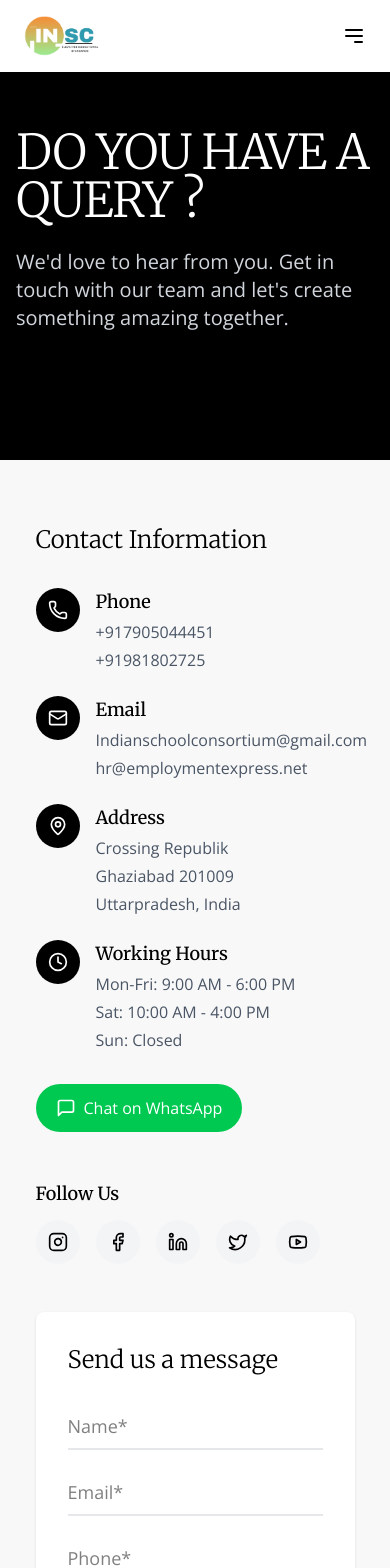
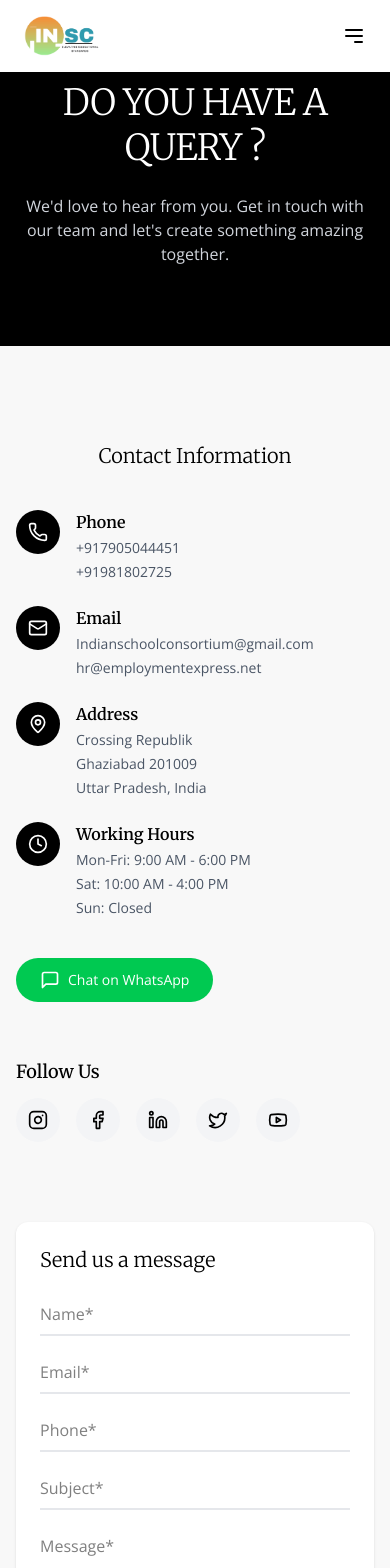
Before and after one commit to deepakshah23/INSC-WEBSITE, a React (Vite) app: page /contact in a window 390 px wide. Shown: the top 1568 px of the page. Built offline with nearby package versions, Linux system fonts and the light colour scheme.

Commit message:
fixed responsivness of contact page

```diff
--- a/src/components/contact/contact-form.jsx
+++ b/src/components/contact/contact-form.jsx
@@ -3,7 +3,6 @@ import { motion } from "framer-motion";
 import { Send, Loader2 } from "lucide-react";
 import { z } from "zod";
 
-// Form validation schema
 const formSchema = z.object({
   name: z.string().min(2, { message: "Name must be at least 2 characters" }),
   email: z.string().email({ message: "Please enter a valid email address" }),
@@ -33,7 +32,6 @@ export default function ContactForm() {
     const { name, value } = e.target;
     setFormData((prev) => ({ ...prev, [name]: value }));
 
-    // Clear error when user starts typing
     if (errors[name]) {
       setErrors((prev) => ({ ...prev, [name]: undefined }));
     }
@@ -42,7 +40,6 @@ export default function ContactForm() {
   const handleSubmit = async (e) => {
     e.preventDefault();
 
-    // Validate form
     try {
       formSchema.parse(formData);
       setErrors({});
@@ -59,14 +56,10 @@ export default function ContactForm() {
       }
     }
 
-    // Submit form
     setIsSubmitting(true);
 
     try {
-      // Simulate API call
       await new Promise((resolve) => setTimeout(resolve, 1500));
-
-      // Success
       setSubmitStatus("success");
       setFormData({
         name: "",
@@ -76,14 +69,12 @@ export default function ContactForm() {
         message: "",
       });
 
-      // Reset after 3 seconds
       setTimeout(() => {
         setSubmitStatus("idle");
       }, 3000);
     } catch (error) {
       setSubmitStatus("error");
 
-      // Reset after 3 seconds
       setTimeout(() => {
         setSubmitStatus("idle");
       }, 3000);
@@ -97,15 +88,15 @@ export default function ContactForm() {
       initial={{ opacity: 0, y: 20 }}
       animate={{ opacity: 1, y: 0 }}
       transition={{ duration: 0.6, delay: 0.2 }}
-      className="bg-white p-8 md:p-10 rounded-lg shadow-sm"
+      className="bg-white p-6 sm:p-8 md:p-10 rounded-xl shadow-sm"
     >
-      <h2 className="text-2xl md:text-3xl font-light mb-8">
+      <h2 className="text-xl sm:text-2xl md:text-3xl font-light mb-6 sm:mb-8">
         Send us a message
       </h2>
 
-      <form onSubmit={handleSubmit} className="space-y-6">
+      <form onSubmit={handleSubmit} className="space-y-5 sm:space-y-6">
         {["name", "email", "phone", "subject", "message"].map((field) => (
-          <div className="space-y-2" key={field}>
+          <div className="space-y-1 sm:space-y-2" key={field}>
             <div className="relative">
               {field === "message" ? (
                 <textarea
@@ -120,7 +111,7 @@ export default function ContactForm() {
                     errors[field]
                       ? "border-red-500"
                       : "border-gray-200 focus:border-green-500"
-                  } pb-2 pt-1 outline-none transition-colors text-lg resize-none`}
+                  } pb-2 pt-1 outline-none transition-colors text-base sm:text-lg resize-none`}
                 />
               ) : (
                 <input
@@ -141,7 +132,7 @@ export default function ContactForm() {
                     errors[field]
                       ? "border-red-500"
                       : "border-gray-200 focus:border-green-500"
-                  } pb-2 pt-1 outline-none transition-colors text-lg`}
+                  } pb-2 pt-1 outline-none transition-colors text-base sm:text-lg`}
                 />
               )}
               <motion.div
@@ -157,12 +148,11 @@ export default function ContactForm() {
           </div>
         ))}
 
-        {/* Submit Button */}
         <div className="pt-4">
           <motion.button
             type="submit"
             disabled={isSubmitting}
-            className={`relative w-full md:w-auto px-8 py-3 text-white font-medium rounded-md overflow-hidden ${
+            className={`relative w-full sm:w-auto px-6 sm:px-8 py-3 text-white font-medium rounded-md overflow-hidden ${
               isSubmitting ? "bg-gray-400" : "bg-black hover:bg-gray-800"
             } transition-colors duration-300 flex items-center justify-center`}
             whileHover={{ scale: 1.02 }}
@@ -182,7 +172,7 @@ export default function ContactForm() {
 
             {submitStatus !== "idle" && (
               <motion.div
-                className={`absolute inset-0 flex items-center justify-center ${
+                className={`absolute inset-0 flex items-center justify-center text-white font-semibold ${
                   submitStatus === "success" ? "bg-green-500" : "bg-red-500"
                 }`}
                 initial={{ x: "-100%" }}
--- a/src/components/contact/contact-info.jsx
+++ b/src/components/contact/contact-info.jsx
@@ -1,5 +1,3 @@
-"use client";
-
 import { motion } from "framer-motion";
 import {
   Phone,
@@ -32,7 +30,11 @@ export default function ContactInfo() {
     {
       icon: MapPin,
       title: "Address",
-      details: ["Crossing Republik", "Ghaziabad 201009", "Uttarpradesh, India"],
+      details: [
+        "Crossing Republik",
+        "Ghaziabad 201009",
+        "Uttar Pradesh, India",
+      ],
       delay: 0.3,
     },
     {
@@ -60,9 +62,11 @@ export default function ContactInfo() {
       initial={{ opacity: 0, y: 20 }}
       animate={{ opacity: 1, y: 0 }}
       transition={{ duration: 0.6 }}
-      className="space-y-8"
+      className="max-w-3xl mx-auto  sm:px-1 md:px-10 py-8 space-y-10"
     >
-      <h2 className="text-2xl md:text-3xl font-light">Contact Information</h2>
+      <h2 className="text-xl sm:text-2xl md:text-3xl font-light text-center">
+        Contact Information
+      </h2>
 
       <div className="space-y-6">
         {contactItems.map(({ icon: Icon, title, details, delay }, index) => (
@@ -73,12 +77,14 @@ export default function ContactInfo() {
             transition={{ duration: 0.5, delay }}
             className="flex items-start space-x-4"
           >
-            <div className="bg-black text-white p-3 rounded-full">
+            <div className="shrink-0 bg-black text-white p-3 rounded-full">
               <Icon className="h-5 w-5" />
             </div>
             <div>
-              <h3 className="text-lg font-medium mb-1">{title}</h3>
-              <div className="space-y-1 text-gray-600">
+              <h3 className="text-base sm:text-lg font-semibold mb-1">
+                {title}
+              </h3>
+              <div className="space-y-1 text-gray-600 text-sm break-words">
                 {details.map((detail, i) => (
                   <p key={i}>{detail}</p>
                 ))}
@@ -87,31 +93,34 @@ export default function ContactInfo() {
           </motion.div>
         ))}
       </div>
+
       <motion.div
         initial={{ opacity: 0, y: 20 }}
         animate={{ opacity: 1, y: 0 }}
         transition={{ duration: 0.5, delay: 0.5 }}
         whileHover={{ scale: 1.03 }}
         whileTap={{ scale: 0.97 }}
+        className="text-start"
       >
         <Link
-          href="https://wa.me/15551234567"
+          to="https://wa.me/15551234567"
           target="_blank"
           rel="noopener noreferrer"
-          className="inline-flex items-center bg-green-500 text-white px-5 py-3 rounded-full"
+          className="inline-flex items-center bg-green-500 hover:bg-green-600 transition-colors text-white px-6 py-3 rounded-full text-sm sm:text-base"
         >
           <MessageSquare className="h-5 w-5 mr-2" />
           <span>Chat on WhatsApp</span>
         </Link>
       </motion.div>
+
       <motion.div
         initial={{ opacity: 0 }}
         animate={{ opacity: 1 }}
         transition={{ duration: 0.5, delay: 0.6 }}
-        className="pt-4"
+        className="pt-4 text-start"
       >
         <h3 className="text-lg font-medium mb-3">Follow Us</h3>
-        <div className="flex space-x-4">
+        <div className="flex justify-start flex-wrap gap-4">
           {socialLinks.map(({ href, icon: Icon, label }) => (
             <motion.a
               key={label}
--- a/src/pages/ContactPage.jsx
+++ b/src/pages/ContactPage.jsx
@@ -3,34 +3,37 @@ import ContactInfo from "../components/contact/contact-info";
 
 export default function ContactPage() {
   return (
-    <main className="flex mb-10 min-h-screen flex-col bg-[#f8f8f8]">
-      <div className=" flex-grow">
-        <div className="relative bg-black text-white py-32 mb-16">
+    <main className="flex flex-col min-h-screen bg-[#f8f8f8] w-full">
+      {/* Hero Section */}
+      <section className="relative bg-black text-white py-20 sm:py-24 md:py-32 mb-16">
         <div className="absolute inset-0 bg-gradient-to-r from-black via-black to-black/80 z-0"></div>
-          <div className="container mx-auto px-4 md:px-6 lg:px-8 relative z-10">
-            <div className="max-w-5xl mx-auto">
-              <h1 className="text-5xl md:text-7xl font-light tracking-tight mb-6">
+        <div className="relative z-10 container mx-auto px-4 sm:px-6 lg:px-8">
+          <div className="max-w-5xl mx-auto text-center lg:text-left">
+            <h1 className="text-4xl sm:text-5xl md:text-6xl lg:text-7xl font-light tracking-tight mb-6 leading-tight">
               DO YOU HAVE A <span className="block md:inline">QUERY ?</span>
             </h1>
-              <p className="text-xl md:text-2xl text-gray-300 max-w-3xl">
+            <p className="text-base sm:text-lg md:text-xl text-gray-300 max-w-3xl mx-auto lg:mx-0">
               We'd love to hear from you. Get in touch with our team and let's
               create something amazing together.
             </p>
           </div>
         </div>
+      </section>
+
+      {/* Main Contact Section */}
+      <section className="container mx-auto px-4 sm:px-6 lg:px-8 max-w-screen-xl mb-16">
+        <div className="grid grid-cols-1 lg:grid-cols-2 gap-12">
+          {/* Contact Info */}
+          <div>
+            <ContactInfo />
           </div>
 
-        <div className="container mx-auto px-4 md:px-6 lg:px-8 max-w-[90%]">
-          <div className="grid grid-cols-1 lg:grid-cols-2 gap-12 md:gap-12 ">
-            <div className="space-y-12">
-              <ContactInfo />
-            </div>
+          {/* Contact Form */}
           <div>
             <ContactForm />
           </div>
         </div>
-        </div>
-      </div>
+      </section>
     </main>
   );
 }
```
Lines whose indentation alone changed are shown as unchanged.
